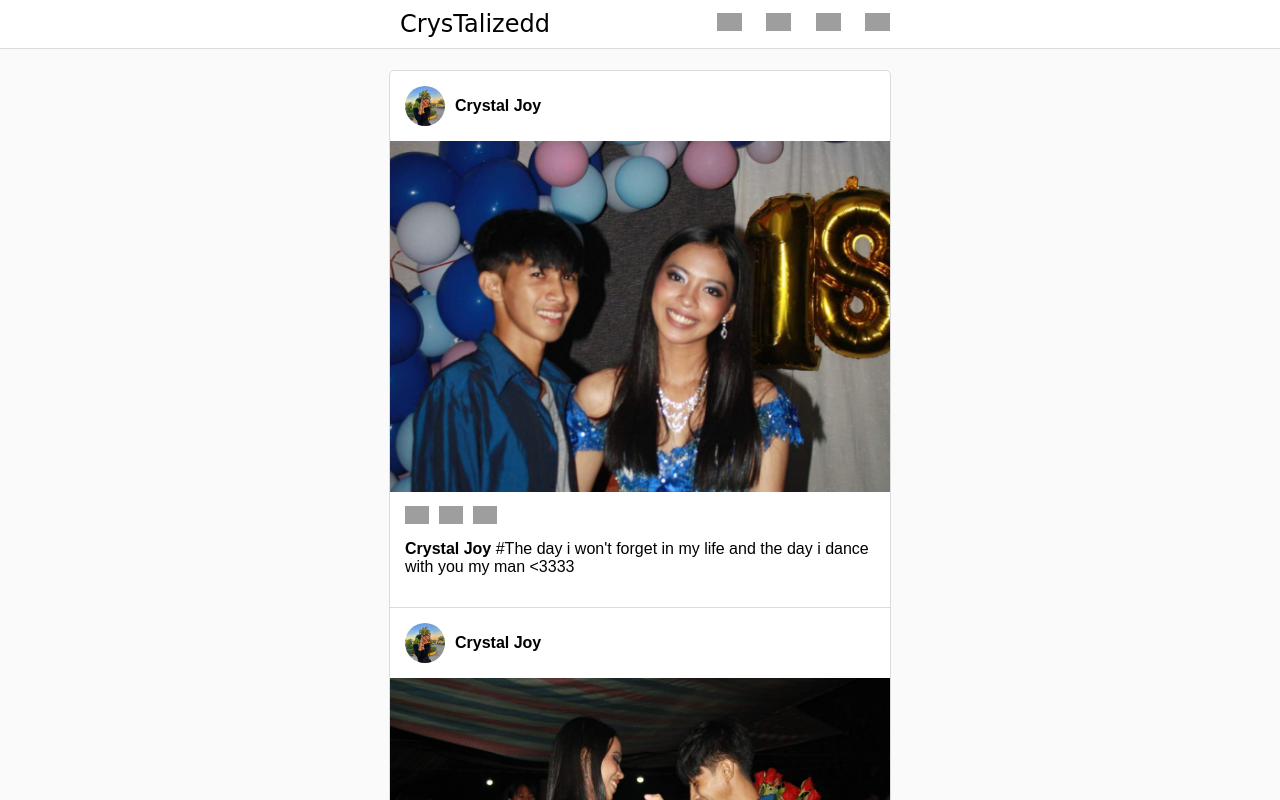
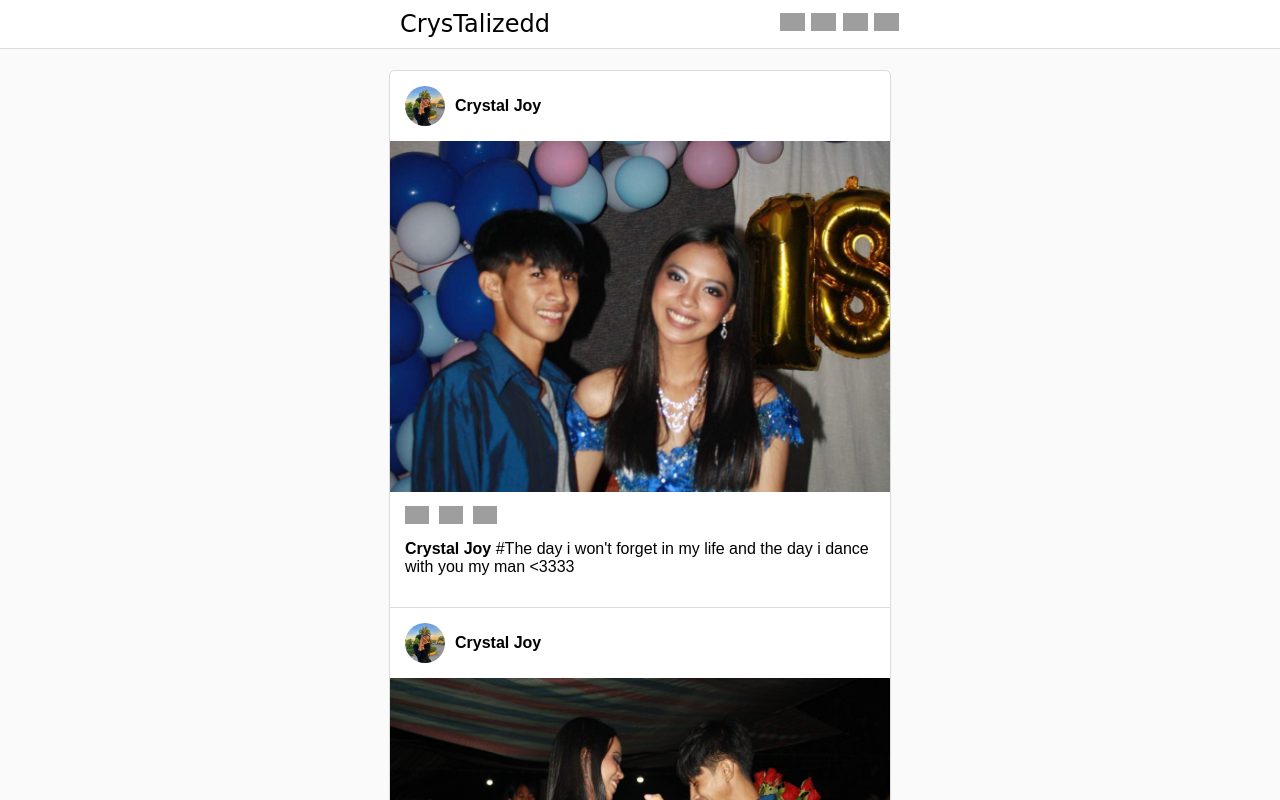
Before and after one commit to darkian2222/gallery, a plain HTML site: page index.html in a window 1280 px wide. Shown: the top 800 px of the page. Drawn offline with Linux system fonts and the light colour scheme; grey boxes are pictures that could not be loaded.

Commit message:
Update index.html

```diff
--- a/index.html
+++ b/index.html
@@ -38,7 +38,7 @@
 
         nav .nav-icons img {
             width: 25px;
-            margin: 0 10px;
+            margin: 0 1px;
             cursor: pointer;
         }
 
```
